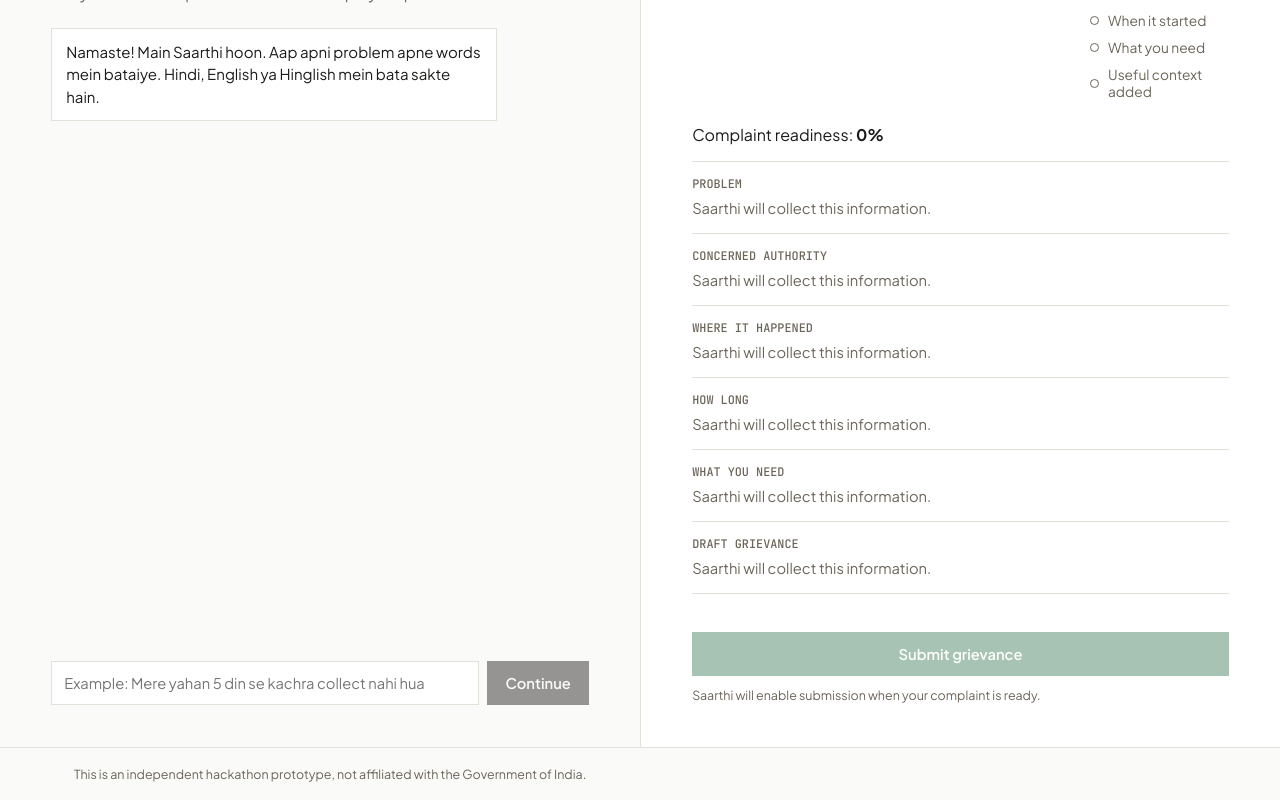
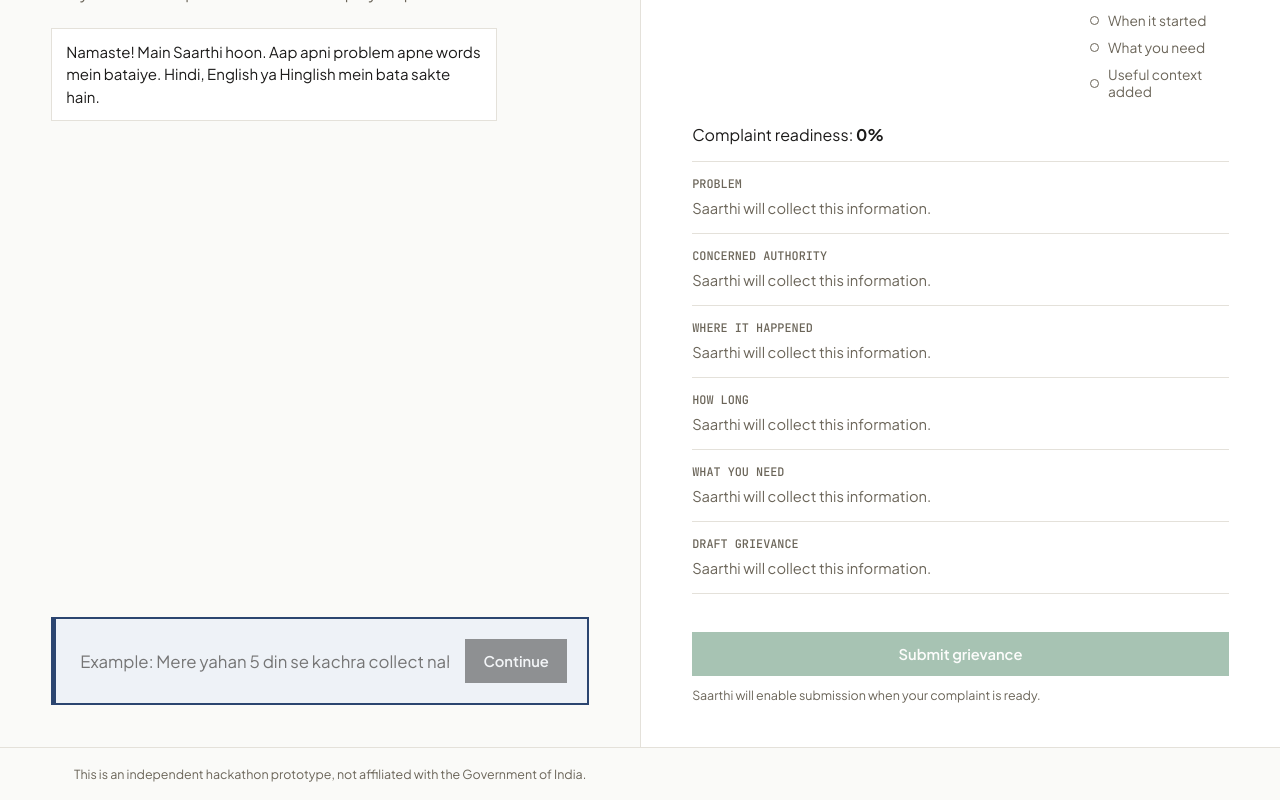
Before and after one commit to pb78-hub/Saarthi, a Next.js app: page /file in a window 1280 px wide. Shown: the part 289-1089 px from the top of the page. Built offline with nearby package versions, Linux system fonts and the light colour scheme; no server answers.

Commit message:
Update globals.css

```diff
--- a/app/globals.css
+++ b/app/globals.css
@@ -92,8 +92,35 @@ body { font-family: var(--font-body); }
 .bubble { max-width: 83%; padding: 12px 14px; font-size: .94rem; line-height: 1.5; }
 .bubble.assistant { align-self: flex-start; border: 1px solid var(--line); background: #fff; }
 .bubble.user { align-self: flex-end; background: var(--blue); color: var(--paper); }
-.message-form { display: flex; gap: 8px; }
-.message-form input, .track-form input { min-width: 0; flex: 1; border: 1px solid var(--line); padding: 12px; background: #fff; font: 400 .92rem var(--font-body); }
+.track-form input {
+  min-width: 0;
+  flex: 1;
+  border: 1px solid var(--line);
+  padding: 12px;
+  background: #fff;
+  font: 400 .92rem var(--font-body);
+}
+.message-form {
+  display: flex;
+  align-items: flex-end;
+  gap: 12px;
+  border: 2px solid var(--blue);
+  border-left-width: 5px;
+  background: #eef2f7;
+  padding: 20px;
+}
+.message-form input {
+  min-width: 0;
+  flex: 1;
+  border: 0;
+  padding: 8px 4px;
+  background: transparent;
+  font: 400 1.05rem var(--font-body);
+  line-height: 1.5;
+}
+.message-form input:focus {
+  outline: none;
+}
 .draft-header { display: flex; align-items: flex-start; justify-content: space-between; gap: 15px; }
 .draft-title { margin: 0; font: 500 1.65rem var(--font-display); }
 .seal { position: relative; width: 112px; height: 112px; flex: none; }
```
